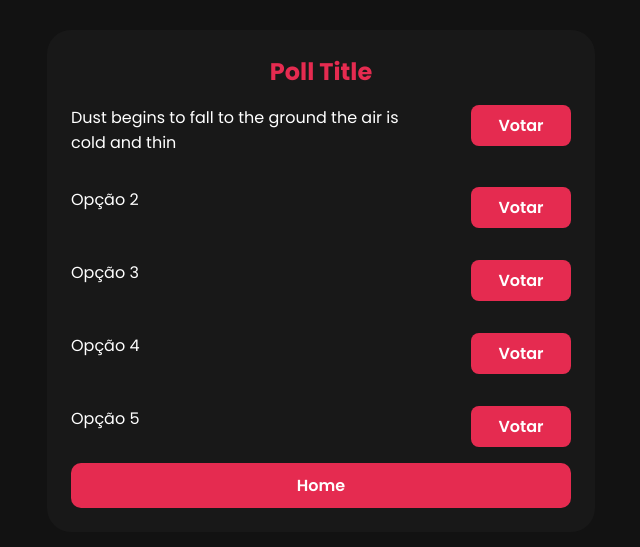
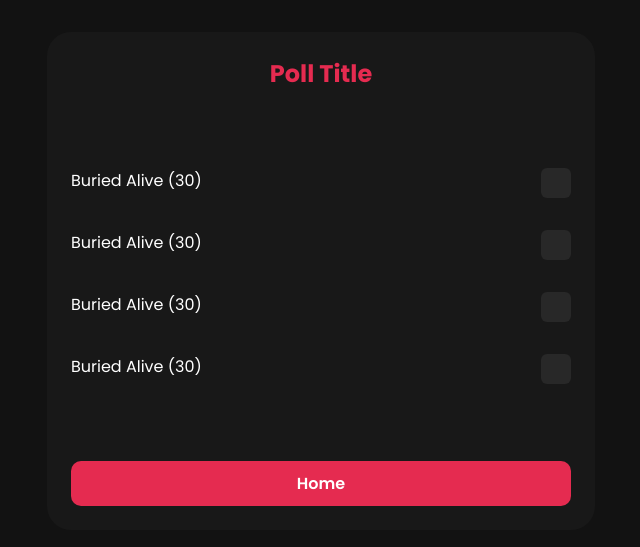
Before and after one commit to gentil-kadson/pollover-frontend, a Next.js app: page /polls/1 in a window 1280 px wide. Shown: the part 119-666 px from the top of the page, without its empty margins (319-959 px from the left). Built offline with nearby package versions, Linux system fonts and the light colour scheme.

Commit message:
refactors poll list items into components.

```diff
--- /dev/null
+++ b/src/components/PollListItem/PollListItem.module.css
@@ -0,0 +1,23 @@
+.li {
+  font-size: 1rem;
+  color: var(--white);
+
+  display: flex;
+  justify-content: space-between;
+  align-items: flex-start;
+}
+
+.pollOptionText {
+  text-wrap: wrap;
+  max-width: 350px;
+}
+
+.pollOptionButton {
+  width: 1.875rem;
+  height: 1.875rem;
+
+  border-radius: 0.375rem;
+  border: none;
+
+  background: var(--secondary);
+}
--- /dev/null
+++ b/src/components/PollListItem/index.tsx
@@ -0,0 +1,20 @@
+import styles from "./PollListItem.module.css";
+
+type PollListItemProps = {
+  optionText: string;
+  numberOfVotes: number;
+};
+
+export default function PollListItem({
+  optionText,
+  numberOfVotes,
+}: PollListItemProps) {
+  return (
+    <li className={styles.li}>
+      <span className={styles.pollOptionText}>
+        {optionText} ({numberOfVotes})
+      </span>
+      <button className={styles.pollOptionButton}></button>
+    </li>
+  );
+}
--- a/src/pages/polls/[id].tsx
+++ b/src/pages/polls/[id].tsx
@@ -1,6 +1,7 @@
 import styles from "../../styles/Poll.module.css";
 import Head from "next/head";
 import Link from "next/link";
+import PollListItem from "@/components/PollListItem";
 
 export default function Poll() {
   return (
@@ -15,28 +16,10 @@ export default function Poll() {
         <section className={styles.pollOptionsSection}>
           <h1 className={styles.title}>Poll Title</h1>
           <ul className={styles.ul}>
-            <li className={styles.li}>
-              <span className={styles.pollOptionText}>
-                Dust begins to fall to the ground the air is cold and thin
-              </span>
-              <button className={styles.pollOptionButton}>Votar</button>
-            </li>
-            <li className={styles.li}>
-              <span className={styles.pollOptionText}>Opção 2</span>
-              <button className={styles.pollOptionButton}>Votar</button>
-            </li>
-            <li className={styles.li}>
-              <span className={styles.pollOptionText}>Opção 3</span>
-              <button className={styles.pollOptionButton}>Votar</button>
-            </li>
-            <li className={styles.li}>
-              <span className={styles.pollOptionText}>Opção 4</span>
-              <button className={styles.pollOptionButton}>Votar</button>
-            </li>
-            <li className={styles.li}>
-              <span className={styles.pollOptionText}>Opção 5</span>
-              <button className={styles.pollOptionButton}>Votar</button>
-            </li>
+            <PollListItem optionText="Buried Alive" numberOfVotes={30} />
+            <PollListItem optionText="Buried Alive" numberOfVotes={30} />
+            <PollListItem optionText="Buried Alive" numberOfVotes={30} />
+            <PollListItem optionText="Buried Alive" numberOfVotes={30} />
           </ul>
           <Link href="/">
             <button className={styles.homeButton}>Home</button>
--- a/src/styles/Poll.module.css
+++ b/src/styles/Poll.module.css
@@ -19,6 +19,7 @@
   display: flex;
   flex-direction: column;
   align-items: center;
+  justify-content: space-between;
 }
 
 .title {
@@ -36,32 +37,29 @@
   width: 100%;
 }
 
-.li {
+/* .li {
   font-size: 1rem;
   color: var(--white);
 
   display: flex;
   justify-content: space-between;
   align-items: flex-start;
-}
+} */
 
-.pollOptionText {
+/* .pollOptionText {
   text-wrap: wrap;
   max-width: 350px;
 }
 
 .pollOptionButton {
-  font-size: 1rem;
-  font-weight: 600;
-  color: var(--white);
+  width: 1.875rem;
+  height: 1.875rem;
 
-  background: var(--red);
+  border-radius: 0.375rem;
   border: none;
-  border-radius: 0.5rem;
-  padding: 0.5rem 0rem;
 
-  width: 100px;
-}
+  background: var(--secondary);
+} */
 
 .homeButton {
   width: 100%;
```
